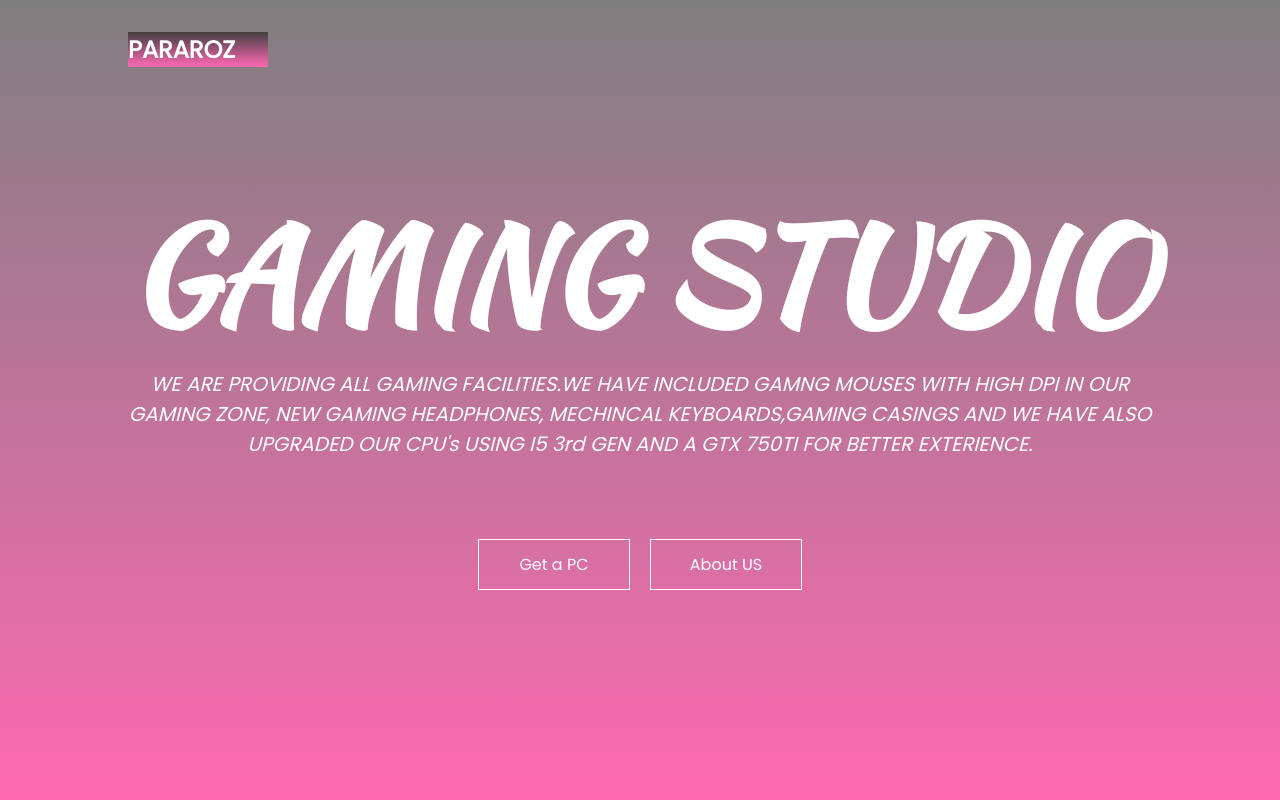
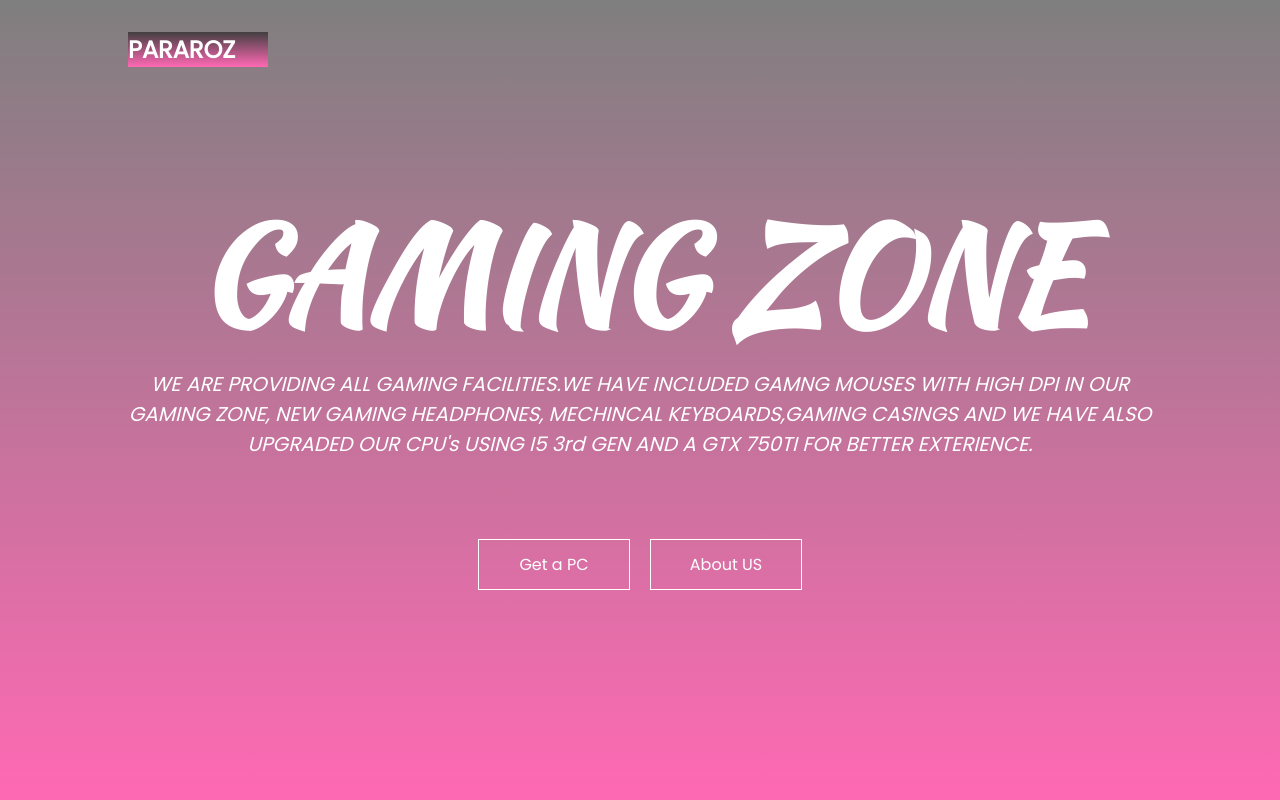
Before and after one commit to aashir12/gamingZone, a plain HTML site: page full website/Explore.html in a window 1280 px wide. Shown: the top 800 px of the page. Drawn offline with Linux system fonts and the light colour scheme; some packages are replaced by stand-ins of ours; a script that the page names is missing.

Commit message:
changed studio -> zone

```diff
--- a/full website/Explore.html
+++ b/full website/Explore.html
@@ -19,7 +19,7 @@
         </div>
         <div class="banner-text">
             <h1>
-                GAMING STUDIO
+                GAMING ZONE
             </h1>
             <P>WE ARE PROVIDING ALL GAMING FACILITIES.WE HAVE INCLUDED GAMNG MOUSES WITH HIGH DPI IN
                 OUR GAMING ZONE, NEW GAMING HEADPHONES, MECHINCAL KEYBOARDS,GAMING CASINGS AND WE HAVE ALSO UPGRADED OUR CPU's USING I5 3rd GEN AND A GTX 750TI FOR BETTER EXTERIENCE.
```
